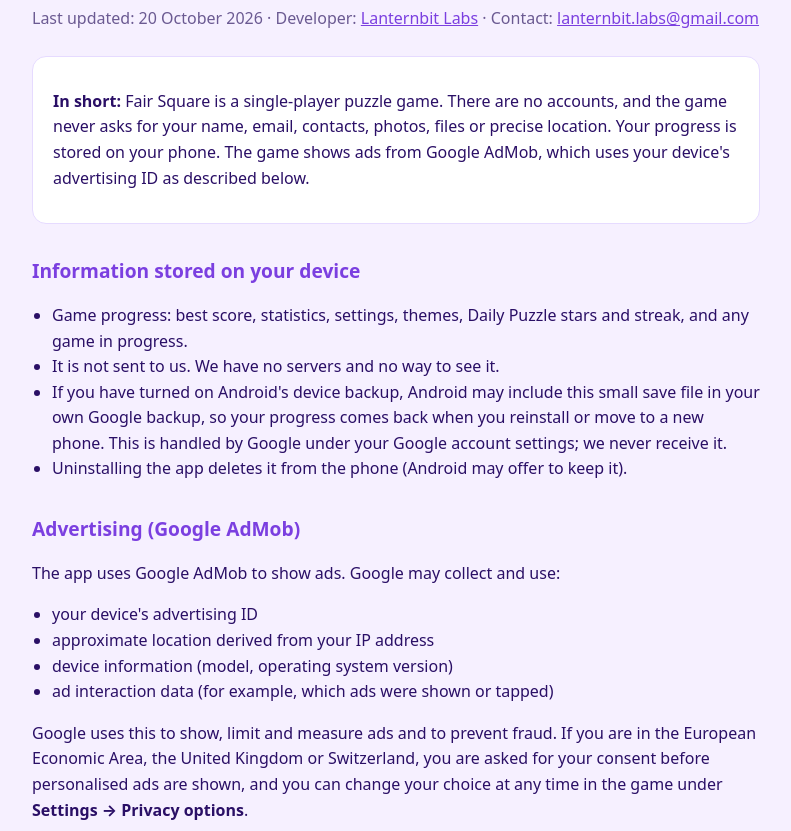
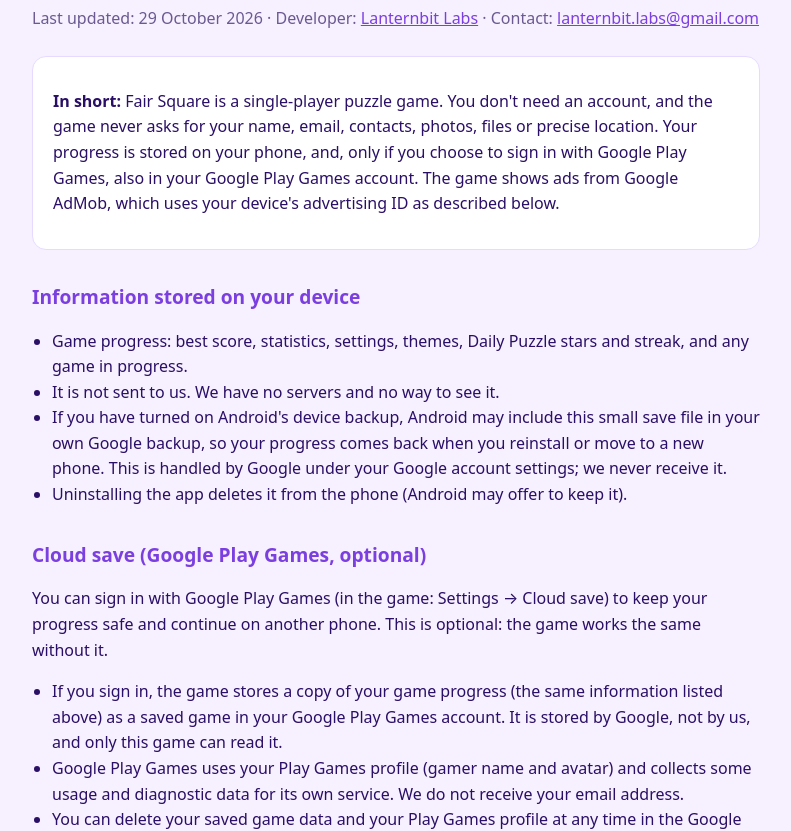
Before and after one commit to lanternbitlabs/lanternbitlabs.github.io, a plain HTML site: page fair-square/privacy.html in a window 1280 px wide. Shown: the part 124-955 px from the top of the page, without its empty margins (244-1035 px from the left). Drawn offline with Linux system fonts and the light colour scheme.

Commit message:
Privacy policy: optional cloud save with Google Play Games

```diff
--- a/fair-square/privacy.html
+++ b/fair-square/privacy.html
@@ -24,10 +24,10 @@
 <main>
 <a class="back" href="../index.html">← Lanternbit Labs</a>
 <h1>Privacy Policy: Fair Square</h1>
-<p class="meta">Last updated: 20 October 2026 · Developer: <a href="../index.html">Lanternbit Labs</a> · Contact: <a href="mailto:lanternbit.labs@gmail.com">lanternbit.labs@gmail.com</a></p>
+<p class="meta">Last updated: 29 October 2026 · Developer: <a href="../index.html">Lanternbit Labs</a> · Contact: <a href="mailto:lanternbit.labs@gmail.com">lanternbit.labs@gmail.com</a></p>
 
 <div class="box">
-<p><strong>In short:</strong> Fair Square is a single-player puzzle game. There are no accounts, and the game never asks for your name, email, contacts, photos, files or precise location. Your progress is stored on your phone. The game shows ads from Google AdMob, which uses your device's advertising ID as described below.</p>
+<p><strong>In short:</strong> Fair Square is a single-player puzzle game. You don't need an account, and the game never asks for your name, email, contacts, photos, files or precise location. Your progress is stored on your phone, and, only if you choose to sign in with Google Play Games, also in your Google Play Games account. The game shows ads from Google AdMob, which uses your device's advertising ID as described below.</p>
 </div>
 
 <h2>Information stored on your device</h2>
@@ -36,6 +36,14 @@
   <li>It is not sent to us. We have no servers and no way to see it.</li>
   <li>If you have turned on Android's device backup, Android may include this small save file in your own Google backup, so your progress comes back when you reinstall or move to a new phone. This is handled by Google under your Google account settings; we never receive it.</li>
   <li>Uninstalling the app deletes it from the phone (Android may offer to keep it).</li>
+</ul>
+
+<h2>Cloud save (Google Play Games, optional)</h2>
+<p>You can sign in with Google Play Games (in the game: Settings → Cloud save) to keep your progress safe and continue on another phone. This is optional: the game works the same without it.</p>
+<ul>
+  <li>If you sign in, the game stores a copy of your game progress (the same information listed above) as a saved game in your Google Play Games account. It is stored by Google, not by us, and only this game can read it.</li>
+  <li>Google Play Games uses your Play Games profile (gamer name and avatar) and collects some usage and diagnostic data for its own service. We do not receive your email address.</li>
+  <li>You can delete your saved game data and your Play Games profile at any time in the Google Play Games app or in your Google Account (Data &amp; privacy). See <a href="https://policies.google.com/privacy">Google's Privacy Policy</a>.</li>
 </ul>
 
 <h2>Advertising (Google AdMob)</h2>
@@ -61,6 +69,7 @@
   <li>Change your ad consent (EEA, UK, Switzerland): in the game, Settings → Privacy options.</li>
   <li>Limit ad personalisation or delete your advertising ID: phone settings.</li>
   <li>Remove everything from your phone: uninstall the app.</li>
+  <li>Stop cloud save or delete the cloud copy: sign out of Google Play Games, or delete your Play Games data in the Play Games app or your Google Account.</li>
 </ul>
 
 <h2>Changes</h2>
```
